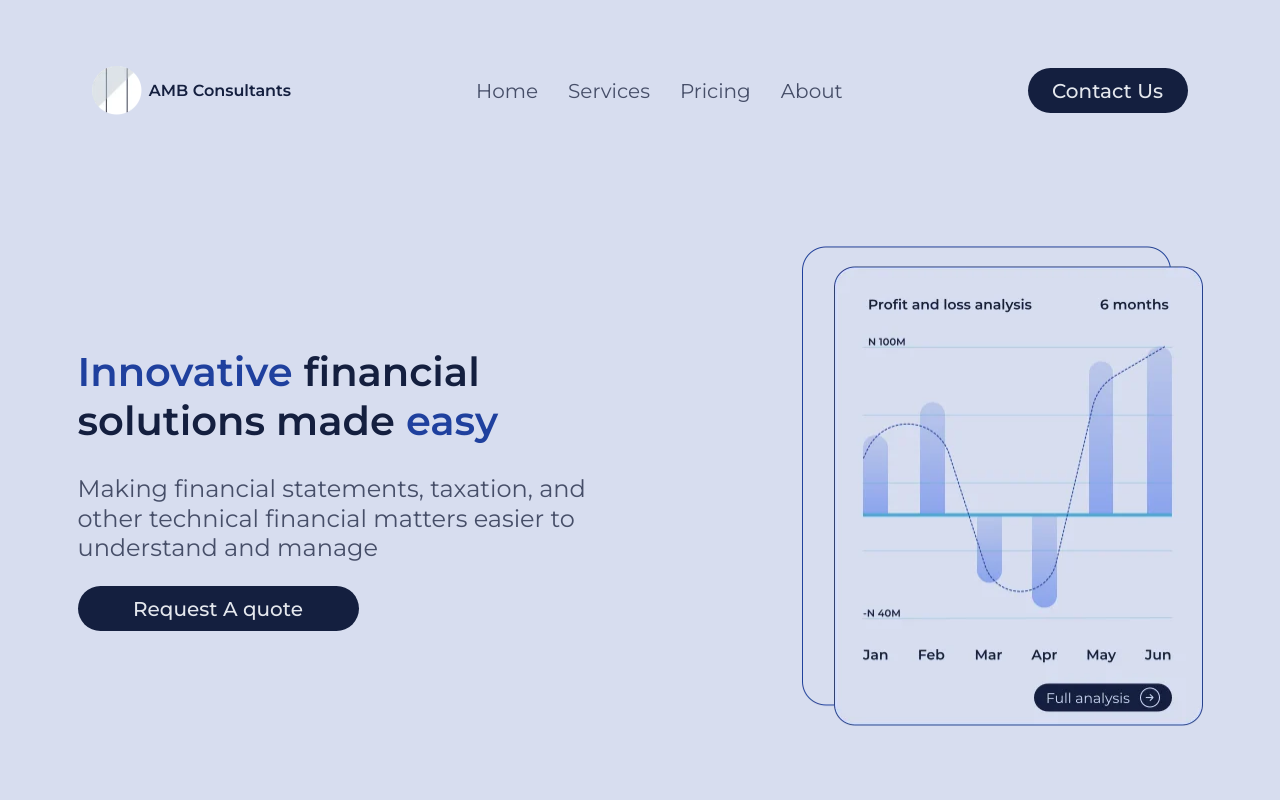
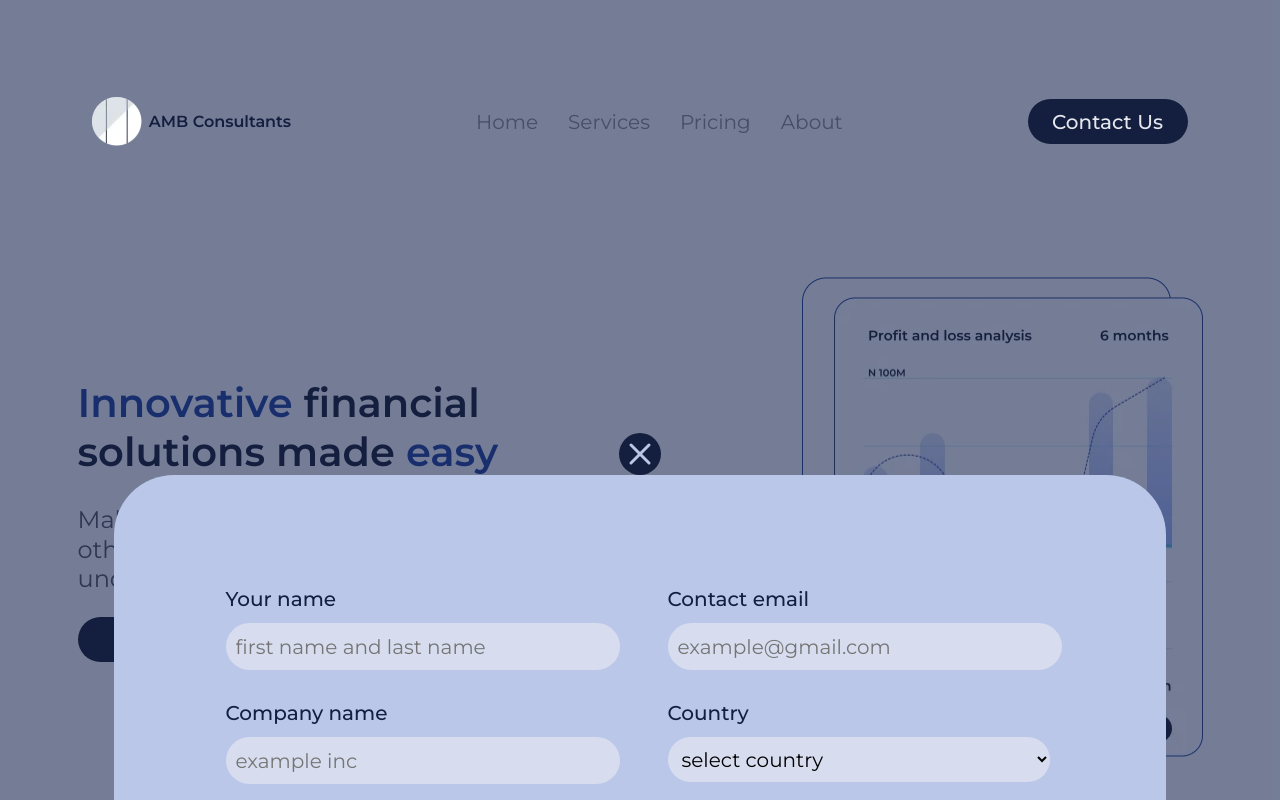
Before and after one commit to nonfungiblehayor/Amb-s-website-, a React (Create React App) app in the folder amb/: page / in a window 1280 px wide. Both pictures are taken after a click on the button "Contact Us". Shown: the top 800 px of the page. Built offline with nearby package versions, Linux system fonts and the light colour scheme.

Commit message:
feat: implement function to show and hide modal

```diff
--- a/amb/src/App.jsx
+++ b/amb/src/App.jsx
@@ -7,13 +7,19 @@ import About from './components/about';
 import Newsletter from './components/newsletter';
 import Footer from './components/footer';
 import Quote from './components/quote';
-import style from './App.module.scss';
+import { useState } from 'react';
 
 function App() {
+  const [modal, modalControl] = useState(false);
+
+  const  toggleModal = () => {
+    modalControl(!modal);
+    console.log('working')
+  }
   return ( <>
-    <Quote />
+  {modal ?  <Quote hideModal={toggleModal}/>  : console.log('werey')}
     <div className="App">
-      <Header />
+      <Header showModal={toggleModal}/>
       <Subheader />
       <Service />
       <Pricing />
--- a/amb/src/App.module.scss
+++ b/amb/src/App.module.scss
@@ -697,15 +697,14 @@ body {
 .quoteSection {
   max-width: 100%;
   @include coldisplayStyle();
+  // display: none;
   align-items: center;
   background-color: rgba(20, 31, 63, 0.5);
-  z-index: 1;
-  // margin-bottom: -305em;
+  z-index: 2;
   padding-top: 433px;
   height: 4878px;
   overflow: hidden;
   margin-bottom: -330em;
-  display: none;
   .cancelDiv {
     @include coldisplayStyle();
     align-items: center;
--- a/amb/src/components/header.jsx
+++ b/amb/src/components/header.jsx
@@ -2,7 +2,7 @@ import React from 'react';
 import logo from '../images/Frame 130.webp';
 import style from '../App.module.scss';
 
-function Header() {
+function Header({showModal}) {
     return <header className={style.headerSection}>
         <div className={style.headerDiv1}>
             <img src={logo} alt='amb logo' className={style.logoImg}></img>
@@ -17,7 +17,7 @@ function Header() {
             <a href='/'>About</a>
         </nav>
         <div className={style.headerDiv3}>
-            <button className={style.contactBtn}>Contact Us</button>
+            <button className={style.contactBtn} onClick={showModal}>Contact Us</button>
         </div>
     </header>
 }
--- a/amb/src/components/quote.jsx
+++ b/amb/src/components/quote.jsx
@@ -4,10 +4,10 @@ import frame423 from '../images/Frame 423.svg';
 import Countries from './countries';
 import Quoteform from './quote-form';
 
-function Quote() {
+function Quote({hideModal}) {
     return <section className={style.quoteSection}>
         <div className={style.cancelDiv}>
-            <img src={frame423} alt='cancel logo'></img>
+            <img src={frame423} alt='cancel logo' onClick={hideModal}></img>
         </div>
         <div className={style.formDiv}>
             <form className={style.form}>
--- a/amb/src/components/sub-header.jsx
+++ b/amb/src/components/sub-header.jsx
@@ -2,7 +2,7 @@ import React from 'react';
 import style from '../App.module.scss';
 import Group133 from '../images/Group 133.webp';
 
-function Subheader() {
+function Subheader({showModal}) {
     return <section className={style.subHeaderSection}>
         <div className={style.subSection1}>
             <h2>
```
